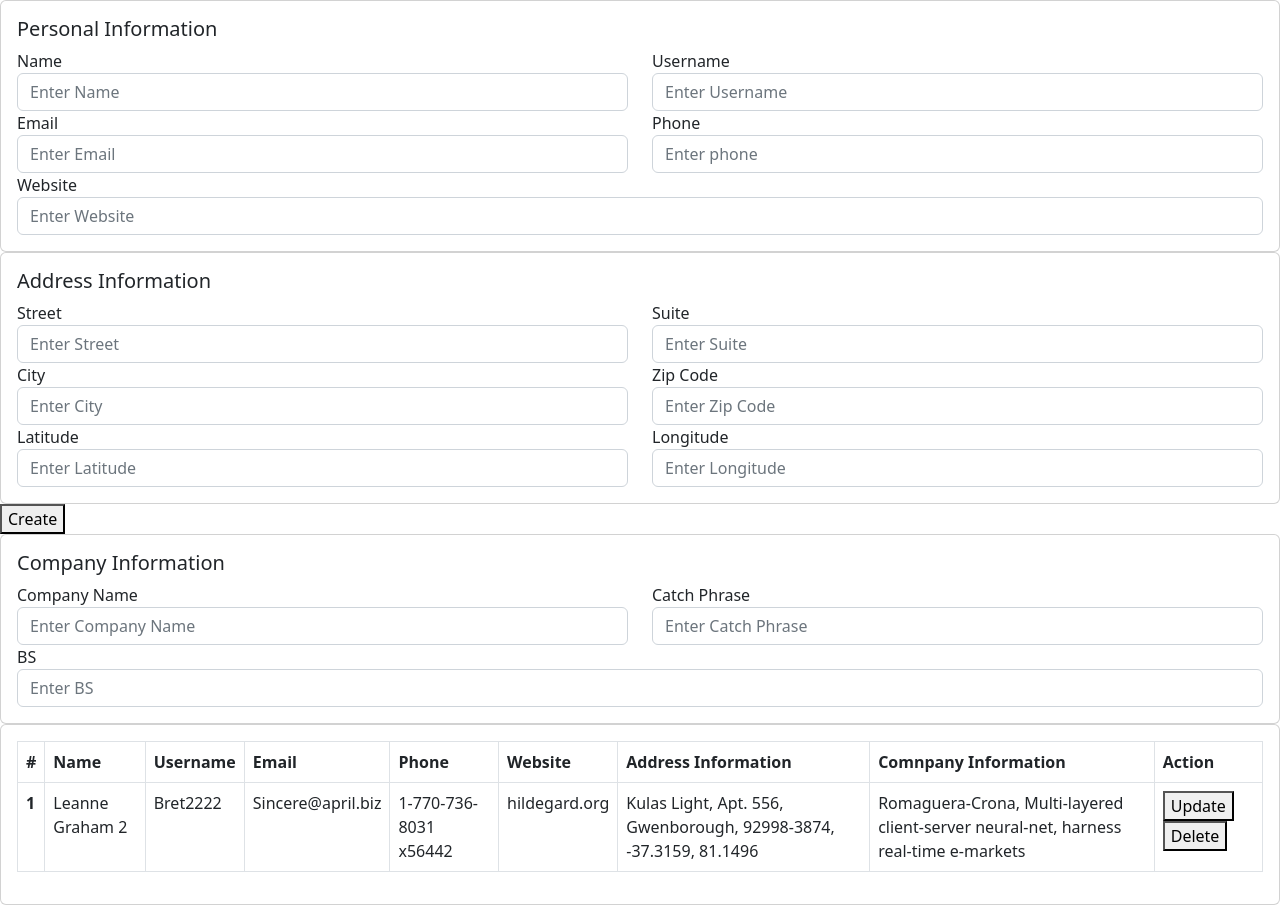
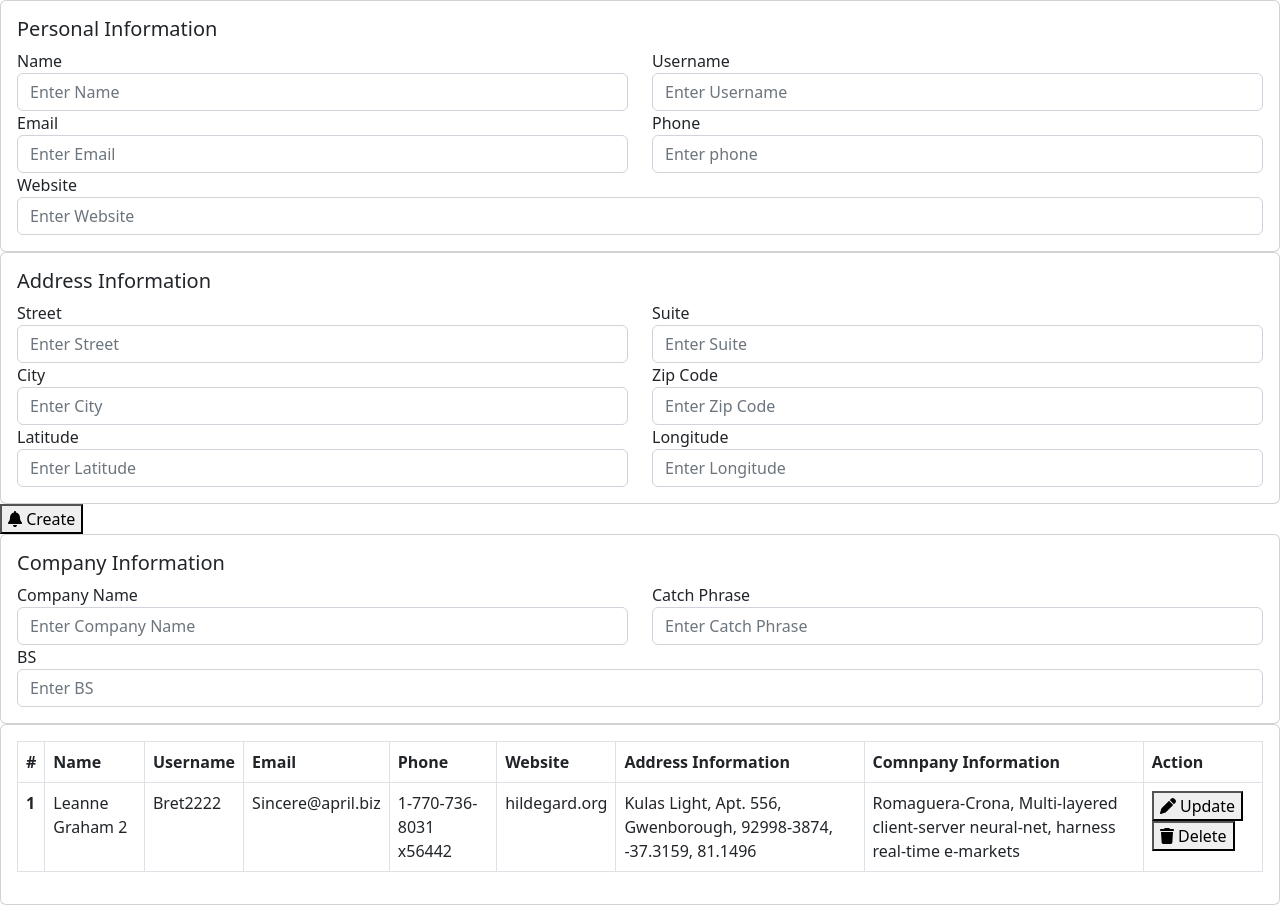
Before and after one commit to luisruiz2020/pruebaTecnicaAngularParte2, an Angular app: page / in a window 1280 px wide. Built offline with nearby package versions, Linux system fonts and the light colour scheme; no server answers.

Commit message:
uso de icons

```diff
--- a/src/app/app.component.html
+++ b/src/app/app.component.html
@@ -73,7 +73,7 @@
   </div>
   <div class="row">
     <div class="col">
-      <button (click)="eventCrearUsuario()">Create</button>
+      <button (click)="eventCrearUsuario()"><fa-icon [icon]="['fas', 'bell']"></fa-icon> Create</button>
     </div>
   </div>
   <div class="card">
@@ -122,8 +122,8 @@
             <td>{{usuario.address.street}}, {{usuario.address.suite}}, {{usuario.address.city}}, {{usuario.address.zipcode}}, {{usuario.address.geo.lat}}, {{usuario.address.geo.lng}}</td>
             <td>{{usuario.company.name}}, {{usuario.company.catchPhrase}}, {{usuario.company.bs}}</td>
             <td>
-              <button (click)="eventActualizarUsuario(usuario)">Update</button>
-              <button (click)="eventEliminarUsuario(usuario)">Delete</button>
+              <button (click)="eventActualizarUsuario(usuario)"> <fa-icon [icon]="['fas', 'pen']"></fa-icon>  Update</button>
+              <button (click)="eventEliminarUsuario(usuario)"> <fa-icon [icon]="['fas', 'trash']"></fa-icon>  Delete</button>
             </td>
           </tr>
         </tbody>
--- a/src/app/app.component.ts
+++ b/src/app/app.component.ts
@@ -1,6 +1,8 @@
 import { Component } from '@angular/core';
 
 import { usuarioI } from '../Modelos/usuario.Interface';
+
+import { fas  } from '@fortawesome/free-solid-svg-icons';
 
 import {
   HttpClient,
@@ -13,6 +15,7 @@ import {
 } from '@angular/common/http';
 import { Observable, throwError } from 'rxjs';
 import { catchError, retry } from 'rxjs/operators';
+import { FaIconLibrary } from '@fortawesome/angular-fontawesome';
 
 @Component({
   selector: 'app-root',
@@ -93,7 +96,9 @@ export class AppComponent {
     },
   };
 
-  constructor(private http: HttpClient) {}
+  constructor(private http: HttpClient, library: FaIconLibrary) {
+    library.addIconPacks(fas);
+  }
 
   ngOnInit() {
     this.actualizarUsuario(1, this.usu).subscribe((data) => {
```
